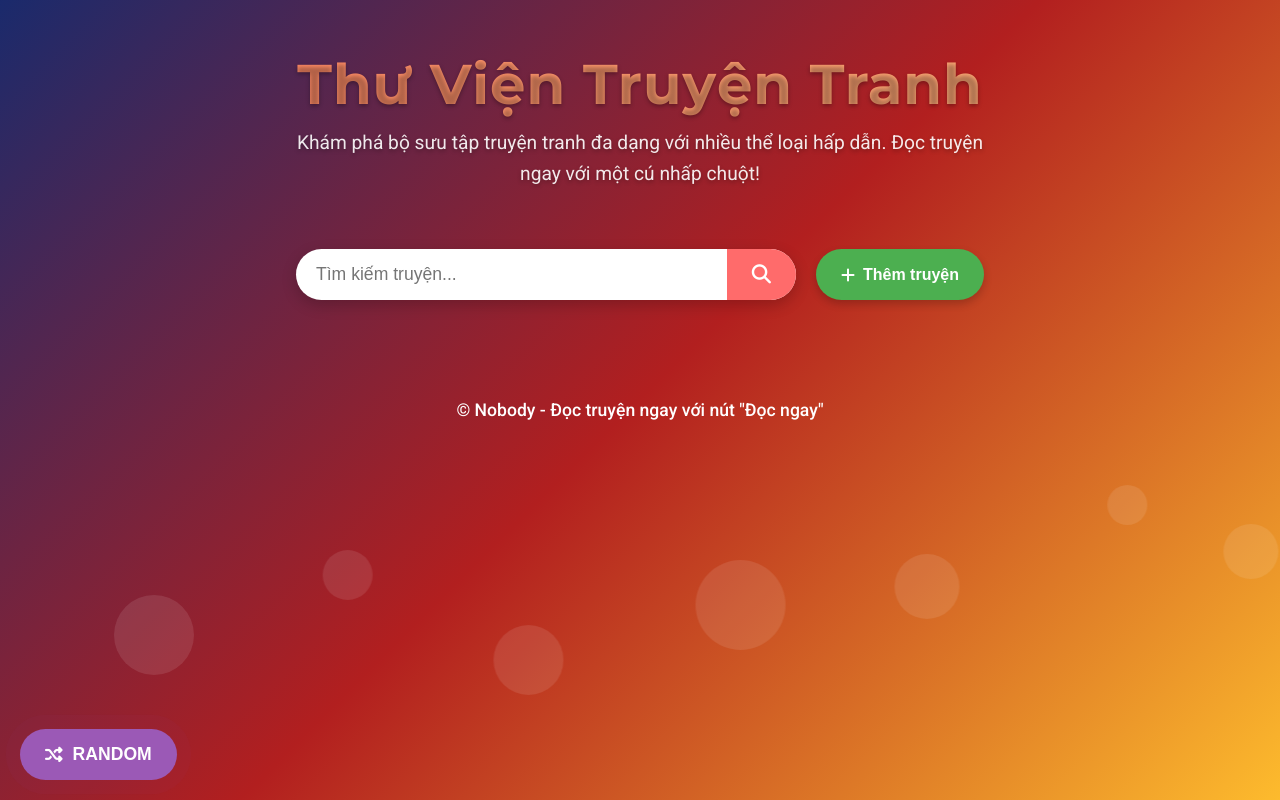
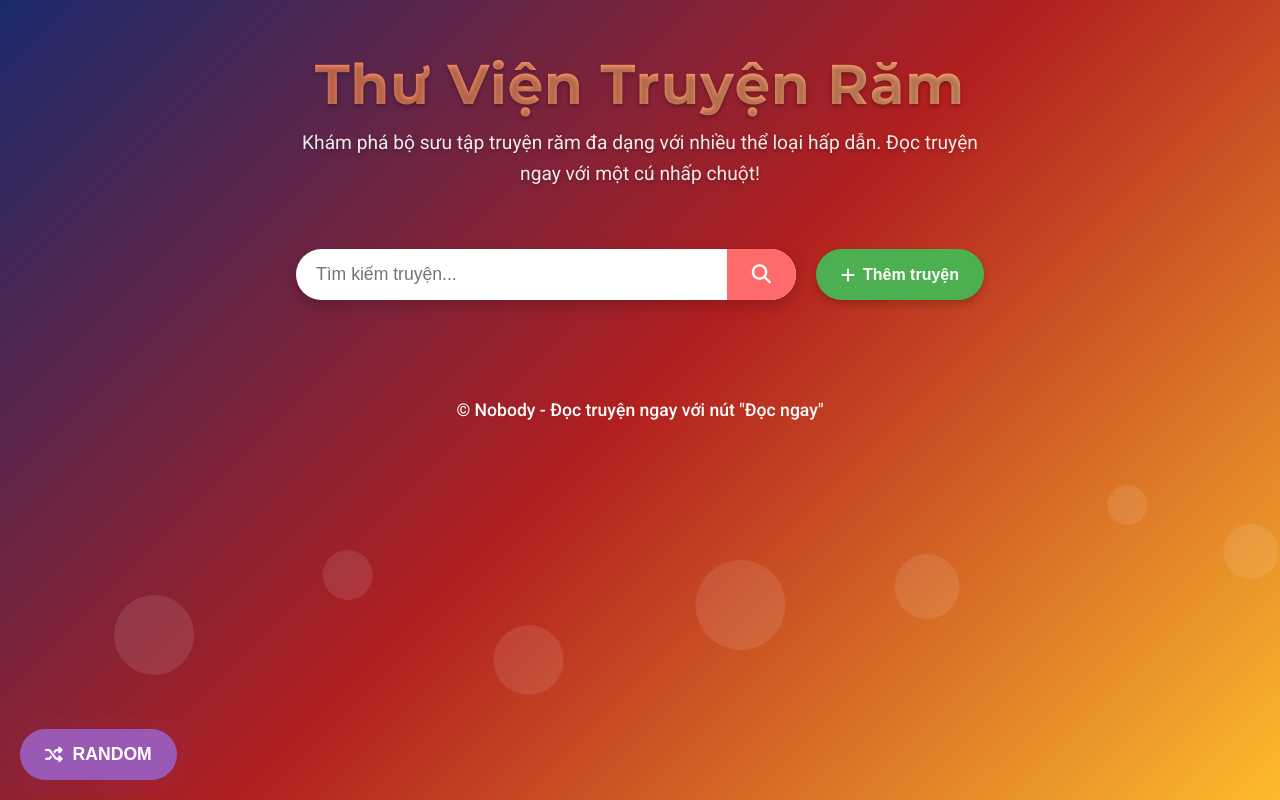
Before and after one commit to helozawa/heloman.github.io, a plain HTML site: page index.html in a window 1280 px wide. Drawn offline with Linux system fonts and the light colour scheme.

Commit message:
Update index.html

```diff
--- a/index.html
+++ b/index.html
@@ -651,8 +651,8 @@
 
     <div class="container">
         <header>
-            <h1>Thư Viện Truyện Tranh</h1>
-            <p>Khám phá bộ sưu tập truyện tranh đa dạng với nhiều thể loại hấp dẫn. Đọc truyện ngay với một cú nhấp chuột!</p>
+            <h1>Thư Viện Truyện Răm</h1>
+            <p>Khám phá bộ sưu tập truyện răm đa dạng với nhiều thể loại hấp dẫn. Đọc truyện ngay với một cú nhấp chuột!</p>
         </header>
 
         <div class="controls">
```
